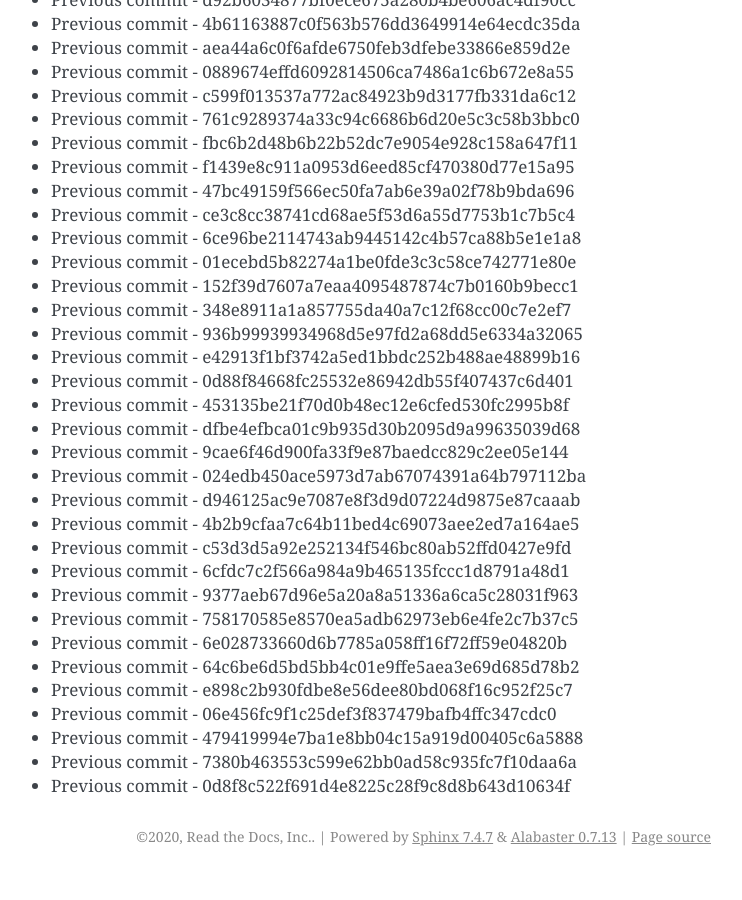
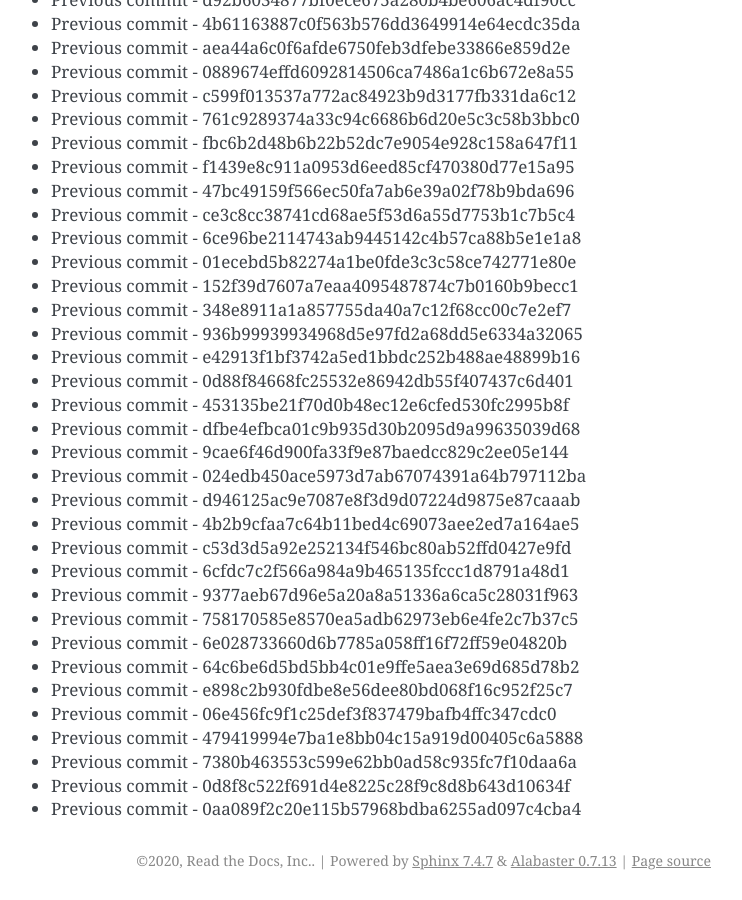
Before and after one commit to readthedocs/rtd-git-stresstest, a Sphinx documentation site: the page built from docs/updates.rst, in a window 1280 px wide and 900 px high, scrolled down 14267 px. Shown: the whole window, without its empty margins (399-1141 px from the left). Built offline with Sphinx 7.4.7, drawn with Linux system fonts in a browser that asks for light colours; before the commit the page ends 15143 px from its top, so only the background shows below that.

Commit message:
Generating commit from previous: 0aa089f2c20e115b57968bdba6255ad097c4cba4

```diff
--- a/docs/updates.rst
+++ b/docs/updates.rst
@@ -631,3 +631,4 @@ It can be tested for any performance characteristics.
 * Previous commit - 479419994e7ba1e8bb04c15a919d00405c6a5888
 * Previous commit - 7380b463553c599e62bb0ad58c935fc7f10daa6a
 * Previous commit - 0d8f8c522f691d4e8225c28f9c8d8b643d10634f
+* Previous commit - 0aa089f2c20e115b57968bdba6255ad097c4cba4
```
